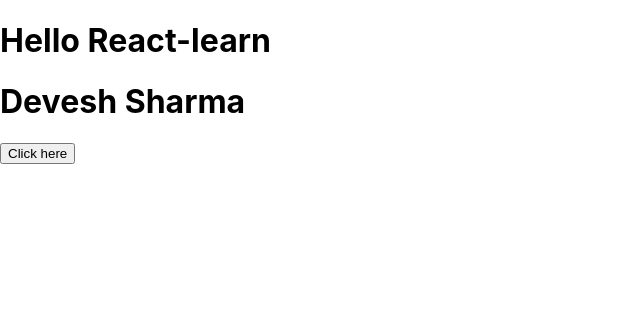
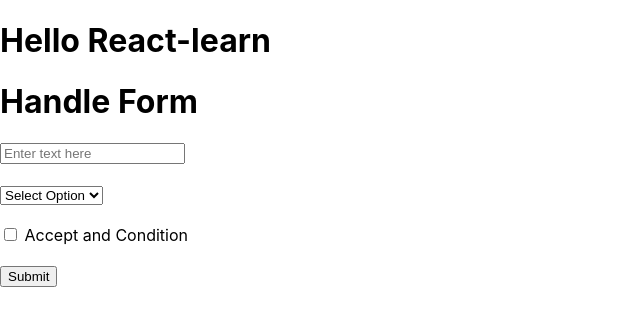
Before and after one commit to sdevesh890/React-Learn, a React (Create React App) app: page / in a window 1280 px wide. Shown: the top 326 px of the page, without its empty margins (0-640 px from the left). Built offline with nearby package versions, Linux system fonts and the light colour scheme.

Commit message:
Handle Form

```diff
--- a/src/App.css
+++ b/src/App.css
@@ -1,5 +1,6 @@
 .App {
   text-align: center;
+  margin: auto;
 }
 
 .App-logo {
--- a/src/App.js
+++ b/src/App.js
@@ -1,8 +1,5 @@
 import './App.css';
-import Func from './Components/Func';
-import ClassCompo from './Components/ClassCompo';
-import Propsprac from './Components/Propsprac';
-import Stateprac from './Components/Stateprac';
+import Handleform from './Components/Handleform';
 function App()
 {
    return(
@@ -11,7 +8,9 @@ function App()
         {/* <Func/>
         <ClassCompo/> */}
         {/* <Propsprac name="Devesh Sharma" email="sdevesh890@gmail.com"/> */}
-        <Stateprac/>
+        {/* <Stateprac/> */}
+        {/* <Getinput/> */}
+         <Handleform/>
        </div>
    );
 }
--- /dev/null
+++ b/src/Components/Handleform.js
@@ -0,0 +1,31 @@
+import { useState } from "react";
+function Handleform()
+{
+    const [name,setname] = useState("");
+    const [tnc , settnc]= useState("");
+    const [intereset,setinterset] = useState(false);
+    function getinputData(e)
+    {
+        console.log(name,tnc,intereset);
+        e.preventDefault();
+    }
+    return(
+        <div>
+            <h1>Handle Form</h1>
+            <form action="" onSubmit={getinputData}>
+          <input type="text" placeholder="Enter text here" onChange={(e)=>setname(e.target.value)}/>
+          <br /><br />
+          <select name="" id="" onChange={(e)=>settnc(e.target.value)}>
+            <option value="Nothing">Select Option</option>
+            <option value="Marvel">Marvel</option>
+            <option value="DC">DC</option>
+          </select>
+          <br /><br />
+          <input type="checkbox" name="" id=""  onChange={(e)=>setinterset(e.target.checked)}/> <span>Accept and Condition</span>
+          <br /><br />
+          <input type="submit" value="Submit" />
+            </form>
+        </div>
+    );
+}
+export default Handleform;
```
Also changed, not shown: src/Components/Getinput.js (added, +22 -0 lines).
